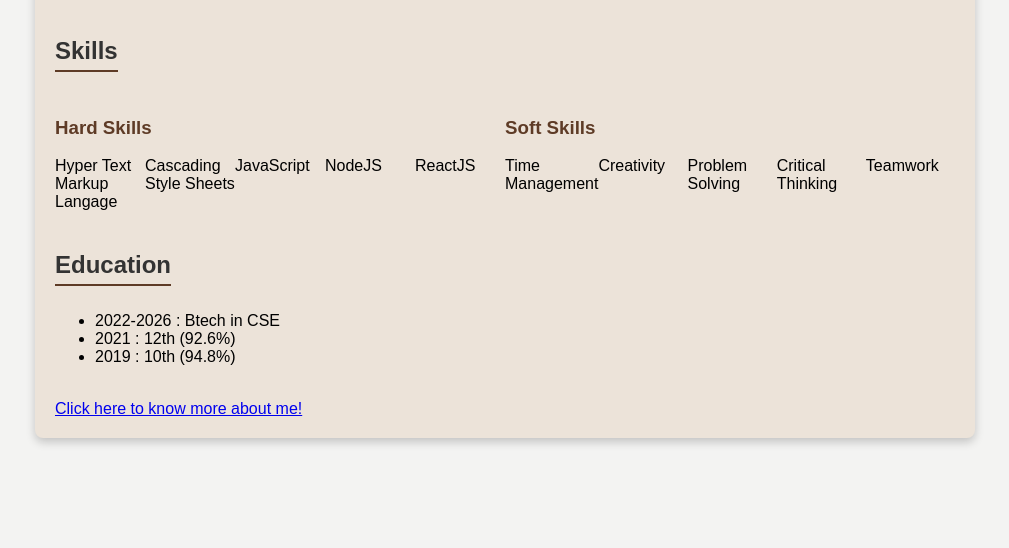
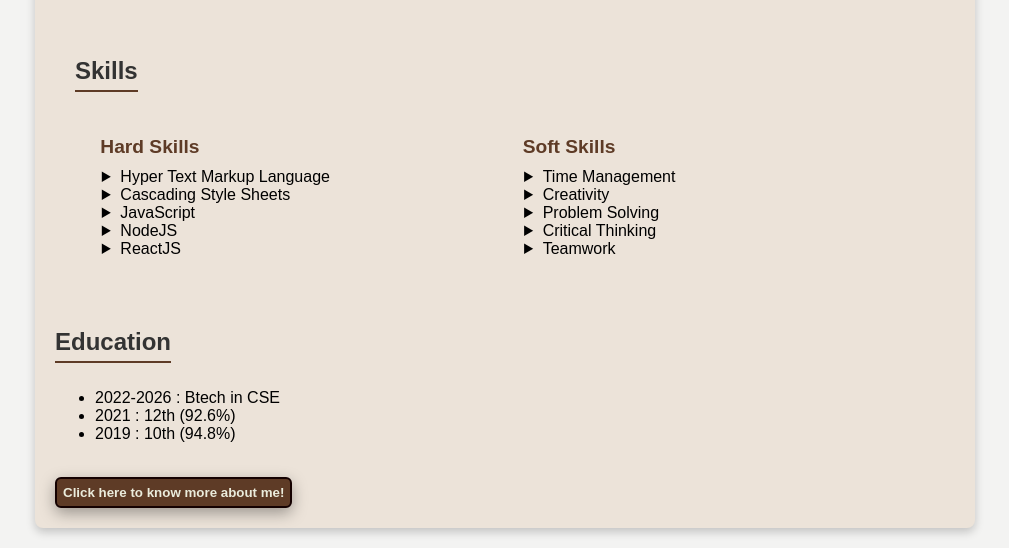
Before and after one commit to jhabakgarima/html-form, a plain HTML site: page index.html in a window 1280 px wide. Shown: the part 353-901 px from the top of the page, without its empty margins (135-1144 px from the left). Before the commit the page ends 811 px from the top, so only its background shows below. Drawn offline with Linux system fonts and the light colour scheme.

Commit message:
Add files via upload

```diff
--- a/index.html
+++ b/index.html
@@ -50,7 +50,7 @@
       margin-top: 20px;
     }
 
-    .skills h2, .work-experience h2, .education h2 {
+    .skills h2, .education h2 {
       border-bottom: 2px solid #5e3b26;
       display: inline-block;
       padding-bottom: 5px;
@@ -58,21 +58,13 @@
       color: #333;
     }
 
-    .skills ul {
-      list-style: none;
-      padding: 0;
-      display: flex;
-      justify-content: space-between;
-    }
-
-    .skills ul li {
-      width: 53%;
-    }
-
     .skills ul li h3 {
       color: #5e3b26;
     }
 
+    button {
+      color: rgb(235, 236, 220);
+    }
 
 
   </style>
@@ -90,22 +82,22 @@
       </div><br>
     </div>
 
-    <div class="skills">
-      <h2>Skills</h2>
-      <ul>
-        <li>
-          <h3>Hard Skills</h3>
-          <ul>
-            <li>Hyper Text Markup Langage</li>
+    <div class="skills" style="font-family: Arial, sans-serif; padding: 20px; ">
+      <h2 style="font-size: 1.5em; margin-bottom: 15px;">Skills</h2>
+      <ul style="display: flex; justify-content: space-evenly; padding: 0; margin: 0; list-style-type: none;">
+          <li style="width: 45%; padding: 10px;  border-radius: 5px;">
+              <h3 style="font-size: 1.2em; margin-bottom: 10px;">Hard Skills</h3>
+              <ul style="padding-left: 20px; list-style-type:disclosure-closed;">
+                  <li>Hyper Text Markup Language</li>
                   <li>Cascading Style Sheets</li>
                   <li>JavaScript</li>
                   <li>NodeJS</li>
                   <li>ReactJS</li>
               </ul>
           </li>
-        <li>
-          <h3>Soft Skills</h3>
-          <ul>
+          <li style="width: 45%; padding: 10px;  border-radius: 5px;">
+              <h3 style="font-size: 1.2em; margin-bottom: 10px;">Soft Skills</h3>
+              <ul style="padding-left: 20px; list-style-type:disclosure-closed;">
                   <li>Time Management</li>
                   <li>Creativity</li>
                   <li>Problem Solving</li>
@@ -125,6 +117,6 @@
         </ul>
   </div>
   <br>
-    <a href="./aboutMe.html" target="_blank">Click here to know more about me!</a>
+    <a href="./about.html" target="_blank"><button style="border:2px solid rgb(20, 1, 1); border-radius:6px; background:#5e3b26; padding:6px; box-shadow: rgba(0, 0, 0, 0.35) 0px 5px 15px;"><b>Click here to know more about me!</b></button></a>
 </body>
 </html>
```
Also changed, not shown: about.html (added, +38 -0 lines), form.html (line endings or trailing spaces). Lines whose indentation alone changed are shown as unchanged.
